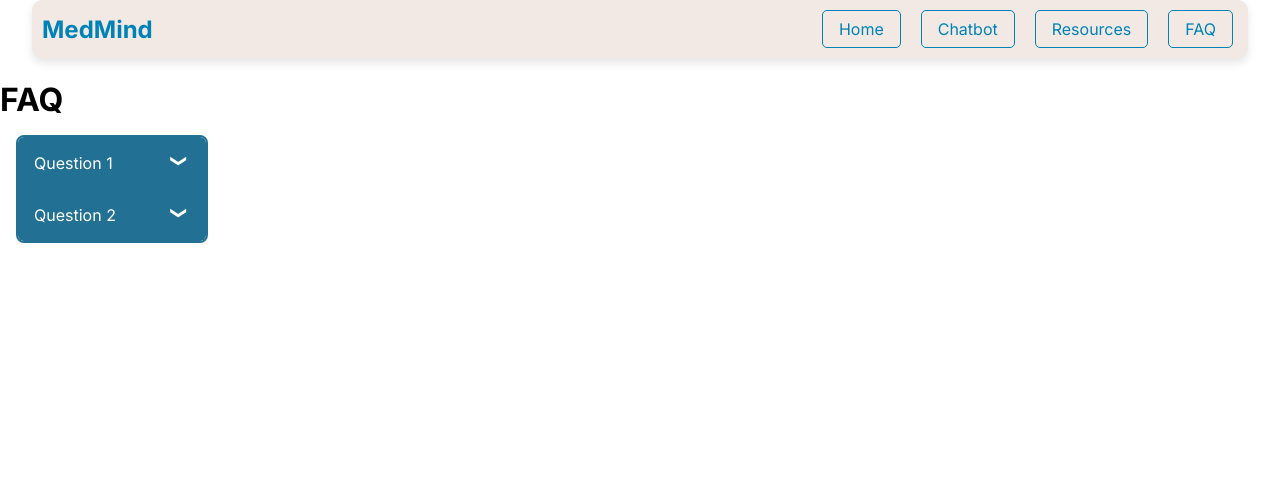
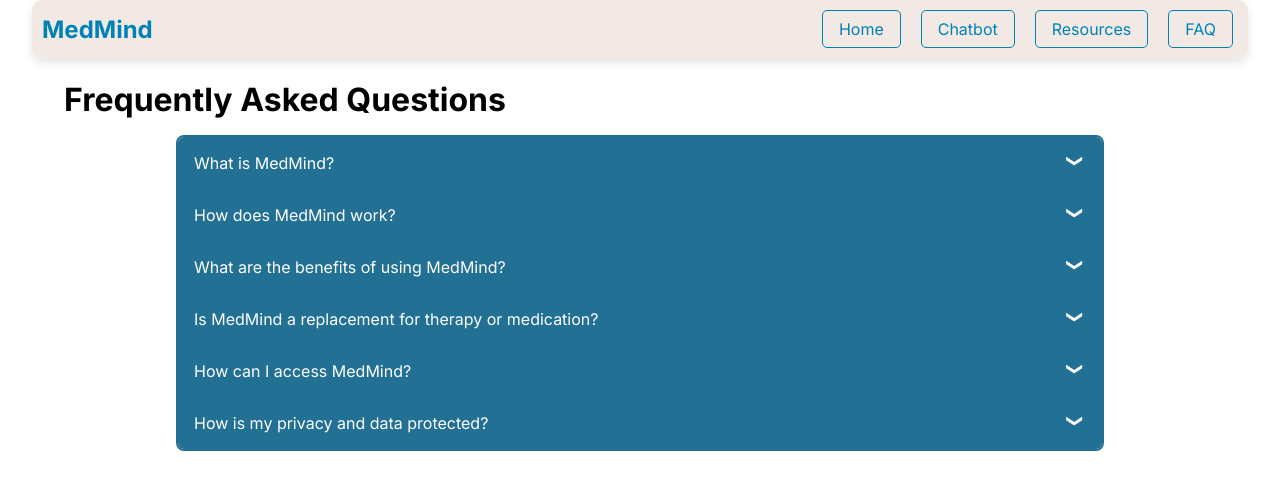
Before and after one commit to BriLo0916/HackRpiProject2023, a Next.js app in the folder frontend/: page /faq in a window 1280 px wide. Shown: the top 490 px of the page. Built offline with nearby package versions, Linux system fonts and the light colour scheme.

Commit message:
deleting unused css file and populating faq page

```diff
--- a/frontend/src/app/faq/accordion.css
+++ /dev/null
@@ -1,93 +0,0 @@
-:root {
-  --primary: #227093;
-  --secondary: #ff5252;
-  --background: #eee;
-  --highlight: #ffda79;
-  /* Theme color */
-  --theme: var(--primary);
-}
-*, *::before, *::after {
-  box-sizing: border-box;
-}
-body {
-  display: grid;
-  place-content: center;
-  grid-template-columns: repeat(auto-fit, min(100%, 30rem));
-  min-height: 100vh;
-  place-items: start;
-  gap: 1rem;
-  margin: 0;
-  padding: 1rem;
-  color: var(--primary);
-  background: var(--background);
-}
-
-/* Core styles/functionality */
-.tab input {
-  position: absolute;
-  opacity: 0;
-  z-index: -1;
-}
-.tab__content {
-  max-height: 0;
-  overflow: hidden;
-  transition: all 0.35s;
-}
-.tab input:checked ~ .tab__content {
-  max-height: 10rem;
-}
-
-/* Visual styles */
-.accordion {
-  color: var(--theme);
-  border: 2px solid;
-  border-radius: 0.5rem;
-  overflow: hidden;
-}
-.tab__label,
-.tab__close {
-  display: flex;
-  color: white;
-  background: var(--theme);
-  cursor: pointer;
-}
-.tab__label {
-  justify-content: space-between;
-  padding: 1rem;
-}
-.tab__label::after {
-  content: "\276F";
-  width: 1em;
-  height: 1em;
-  text-align: center;
-  transform: rotate(90deg);
-  transition: all 0.35s;
-}
-.tab input:checked + .tab__label::after {
-  transform: rotate(270deg);
-}
-.tab__content p {
-  margin: 0;
-  padding: 1rem;
-}
-.tab__close {
-  justify-content: flex-end;
-  padding: 0.5rem 1rem;
-  font-size: 0.75rem;
-}
-.accordion--radio {
-  --theme: var(--secondary);
-}
-
-/* Arrow animation */
-.tab input:not(:checked) + .tab__label:hover::after {
-  animation: bounce .5s infinite;
-}
-@keyframes bounce {
-  25% {
-    transform: rotate(90deg) translate(.25rem);
-  }
-  75% {
-    transform: rotate(90deg) translate(-.25rem);
-  }
-}
--- a/frontend/src/app/faq/page.js
+++ b/frontend/src/app/faq/page.js
@@ -3,24 +3,59 @@
 function Page() {
   return (
   <>
-    <h1>FAQ</h1>
+    <h1 style={{marginLeft: "5%"}}>Frequently Asked Questions</h1>
     <div className={styles["accordion-container"]}>
       <section className={styles["accordion"]}>
         <div className={styles["tab"]}>
           <input type="checkbox" name="accordion-1" id="cb1" />
-          <label htmlFor="cb1" className={styles["tab__label"]}>Question 1</label>
+          <label htmlFor="cb1" className={styles["tab__label"]}>What is MedMind?</label>
           <div className={styles["tab__content"]}>
-            <p>some answer here</p>
+            <p>MedMind is a web-based application that provides self-assessment and guidance for people who are struggling with mental health issues such as depression, anxiety, stress, insomnia, etc. The chatbot uses natural language processing and machine learning to understand your input and respond with appropriate suggestions and resources.</p>
           </div>
         </div>
-      <div className={styles["tab"]}>
-        <input type="checkbox" name="accordion-1" id="cb2" />
-        <label htmlFor="cb2" className={styles["tab__label"]}>Question 2</label>
-        <div className={styles["tab__content"]}>
-          <p>another answer here</p>
+        <div className={styles["tab"]}>
+          <input type="checkbox" name="accordion-1" id="cb2" />
+          <label htmlFor="cb2" className={styles["tab__label"]}>How does MedMind work?</label>
+          <div className={styles["tab__content"]}>
+            <p>MedMind works by asking you a series of questions to assess your current situation and mood. Based on your answers, the chatbot will provide you with personalized feedback and tips to cope with your challenges. The chatbot has been trained on numerous books about mental health and is capable of giving advice relevant to your needs along with sources.</p>
+          </div>
         </div>
-      </div>
-    </section>
+        <div className={styles["tab"]}>
+          <input type="checkbox" name="accordion-1" id="cb3" />
+          <label htmlFor="cb3" className={styles["tab__label"]}>What are the benefits of using MedMind?</label>
+          <div className={styles["tab__content"]}>
+            <p>MedMind can help you in various ways, such as:</p>
+            <ul>
+              <li>Providing you with a safe and confidential space to express your feelings and thoughts</li>
+              <li>Helping you identify and challenge negative or distorted thinking patterns</li>
+              <li>Teaching you coping skills and strategies to manage your emotions and behaviors</li>
+              <li>Motivating you to take action and make positive changes in your life</li>
+              <li>Connecting you with professional help and support if needed</li>
+            </ul>
+          </div>
+        </div>
+        <div className={styles["tab"]}>
+          <input type="checkbox" name="accordion-1" id="cb4" />
+          <label htmlFor="cb4" className={styles["tab__label"]}>Is MedMind a replacement for therapy or medication?</label>
+          <div className={styles["tab__content"]}>
+            <p>No, MedMind is not a replacement for therapy or medication. The chatbot is designed to provide you with general information and guidance, but it cannot diagnose, treat, or prescribe any medical or psychological condition. The chatbot is not a substitute for professional advice or care from a licensed mental health provider. If you are experiencing a mental health crisis or emergency, please call 911 or contact your local crisis center.</p>
+          </div>
+        </div>
+        <div className={styles["tab"]}>
+          <input type="checkbox" name="accordion-1" id="cb5" />
+          <label htmlFor="cb5" className={styles["tab__label"]}>How can I access MedMind?</label>
+          <div className={styles["tab__content"]}>
+            <p>As of now, you will need to host the machine learning model locally in order to acces it. Once you have hosted it, just click on the "chatbot" link on the navbar to access it!</p>
+          </div>
+        </div>
+        <div className={styles["tab"]}>
+          <input type="checkbox" name="accordion-1" id="cb6" />
+          <label htmlFor="cb6" className={styles["tab__label"]}>How is my privacy and data protected?</label>
+          <div className={styles["tab__content"]}>
+            <p>We take your privacy and data security very seriously. We use encryption and other security measures to protect your personal information and chat history. We do not share your data with any third parties without your consent. Your chat history is only stored in your browser and we have no way of seeing what you say to MedMind. </p>
+          </div>
+        </div>
+      </section>
   </div>
 
   </>);
--- a/frontend/src/app/faq/page.module.css
+++ b/frontend/src/app/faq/page.module.css
@@ -1,9 +1,10 @@
 
 .accordion-container {
+  width: 75vw;
+  margin: 0 auto;
   min-height: 75vh;
   place-items: start;
   gap: 1rem;
-  margin: 0;
   padding: 1rem;
   color: #227093;
   /* background: #eee; */
```
